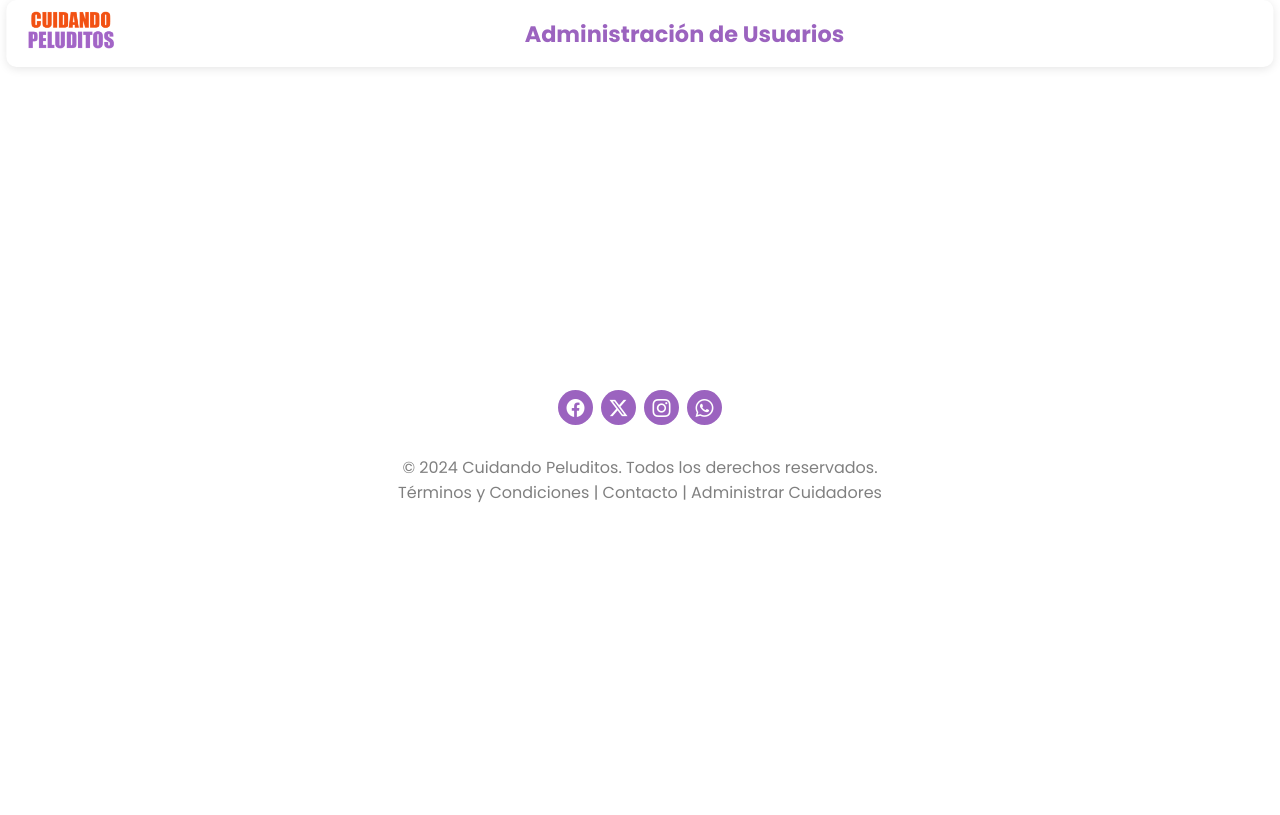
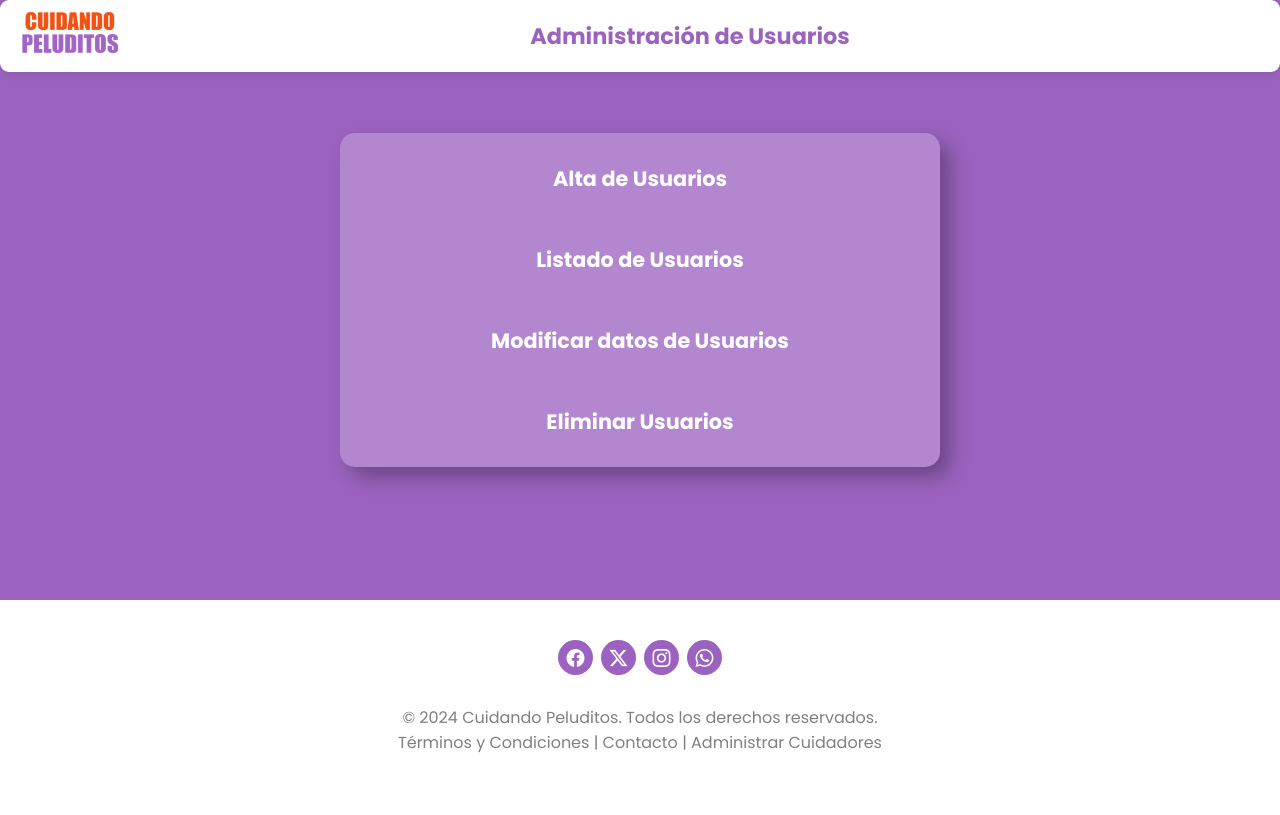
Before and after one commit to MaruValletto/Proyecto_VFinal, a Python web app: template Templates/adm.html in a window 1280 px wide. Before the commit the page ends 502 px from the top, so only its background shows below. Run offline with Jinja, Linux system fonts and the light colour scheme; the template is opened without the code that fills it, so the values that code supplies are empty.

Commit message:
Refinamiento de HTML para administracion de usuario

```diff
--- a/Static/css/adm.css
+++ b/Static/css/adm.css
@@ -13,25 +13,25 @@
     left: 50%;
     transform: translateX(-50%);
     background-color: #fff;
-    border-radius: 10px;
+    border-radius: 9px;
     padding: 10px 20px;
     z-index: 1000;
     display: flex;
     justify-content: space-between;
     align-items: center;
-    width: 99%; /* Ajusta el ancho según sea necesario */
+    width: 100%; /* Ajusta el ancho según sea necesario */
     max-width: 100%; /* Evita que se desborde */
     box-shadow: 0px 2px 10px rgba(0, 0, 0, 0.1); /* Opcional: añade una sombra para mayor contraste */
 }
 
 .navbar .logo {
-    height: 40px; /* Ajusta el tamaño del logo según sea necesario */
+    height: 45px; /* Ajusta el tamaño del logo según sea necesario */
 }
 
 .navbar .title-container {
     display: flex;
     justify-content: center;
-    flex: 2; /* Ajusta la proporción según sea necesario */
+    flex: 1; /* Ajusta la proporción según sea necesario */
 }
 
 .navbar .title-container h2 {
@@ -55,14 +55,58 @@
   100% {transform: translate(0,0) rotate(0deg);}
 }
 
+.contenedor {
+  display: flex;
+  justify-content: center;
+  align-items: center;
+  height: 75vh; /* Utiliza el 100% del alto de la ventana */
+  background-color: #9B63BF; /* Color de fondo deseado */
+}
+
+.contenedor table {
+  text-align: center;
+  border-collapse: separate;
+  border-spacing: 10px; /* Para evitar separación entre celdas */
+  width: 80%;
+  height: 40%;
+  max-width: 600px; /* Ancho máximo para el contenedor de la tabla */
+  /* margin: 0 auto; */
+  /* padding: 20px; */
+  background-color: #b387cf;
+  /* border: 1px solid lightslategray; */
+  border-radius: 15px;
+  box-shadow: 10px 10px 20px rgba(0, 0, 0, 0.3);
+  overflow: hidden; /* Para mantener los bordes redondeados */
+
+
+}
+
+.contenedor td {
+  padding: 20px; /* Más espacio en las celdas */
+  border-bottom: 1px solid #ddd; /* Líneas divisorias */
+}
+
+.contenedor td:last-child {
+  border-bottom: none; /* Quita la línea divisoria del último elemento */
+}
+.contenedor a {
+  text-decoration: none;
+  color: #ffffff;
+  font-size: 1.3em;
+  font-weight: bold;
+}
+
+.contenedor a:hover {
+  color: #f25116;
+}
 
 /*Texto que esta arriba de las tarjetas de los cuidadores*/
-.container h2{
+/* .container h2{
   font-size: 1.4em;
   color: #9B63BF;
   margin: 150px;
   text-align: center;
-}
+} */
 
 
 
@@ -75,7 +119,7 @@
   justify-content: center;
   align-items: center;
   text-align: center;
-  padding: 380px 0 15px 0;
+  padding: 30px;
   left: 0;
 }
 
@@ -107,7 +151,7 @@
 .footer {
   color: grey;
   text-align: center;
-  padding: 30px 0 0 0;
+  padding: 30px;
 }
 
 .footer a {
--- a/Templates/adm.html
+++ b/Templates/adm.html
@@ -18,20 +18,36 @@
 <body>
   <!--header | barra de navegación-->
   <header>
-    <div class="navbar">
+    <nav class="navbar">
       <div class="logo-container">
         <a href="../index.html">
           <img src="../Static/img/Texto Logo.png" alt="Texto logo" class="logo">
         </a>
       </div>
       <div class="title-container">
-            <div class="botones">
+        <div class="titulo">
           <h2>Administración de Usuarios</h2>
         </div>
       </div>
-    </div>
+    </nav>
   </header>
 
+  <div class="contenedor">
+      <table>
+      <tr>
+        <td class="contenedor-centrado"><a href="altas.html">Alta de Usuarios</a></td>
+      </tr>
+      <tr>
+        <td class="contenedor-centrado "><a href="listado.html">Listado de Usuarios</a></td>
+      </tr>
+      <tr>
+        <td class="contenedor-centrado "><a href="modificaciones.html">Modificar datos de Usuarios</a></td>
+      </tr>
+      <tr>
+        <td class="contenedor-centrado "><a href="listadoEliminar.html">Eliminar Usuarios</a></td>
+      </tr>
+    </table>
+  </div>
 
 
   <!--footer-->
```
Lines whose indentation alone changed are shown as unchanged.
